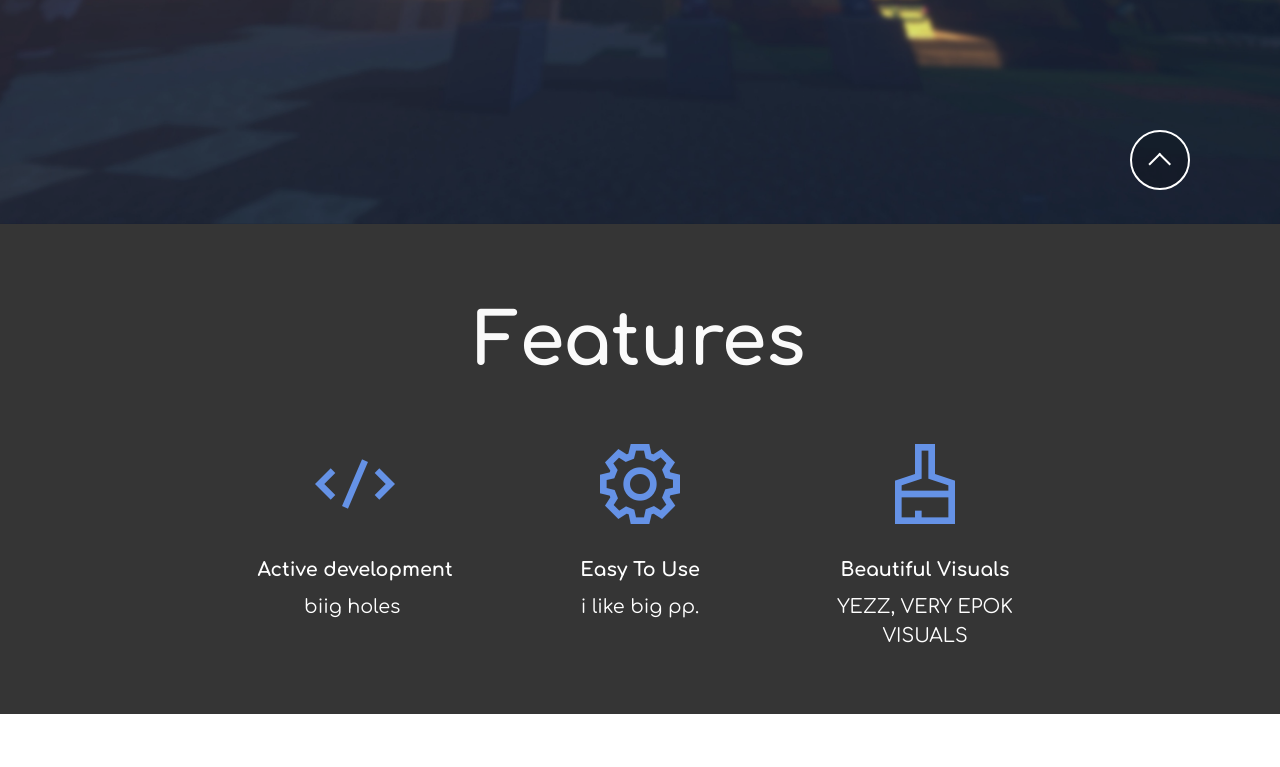
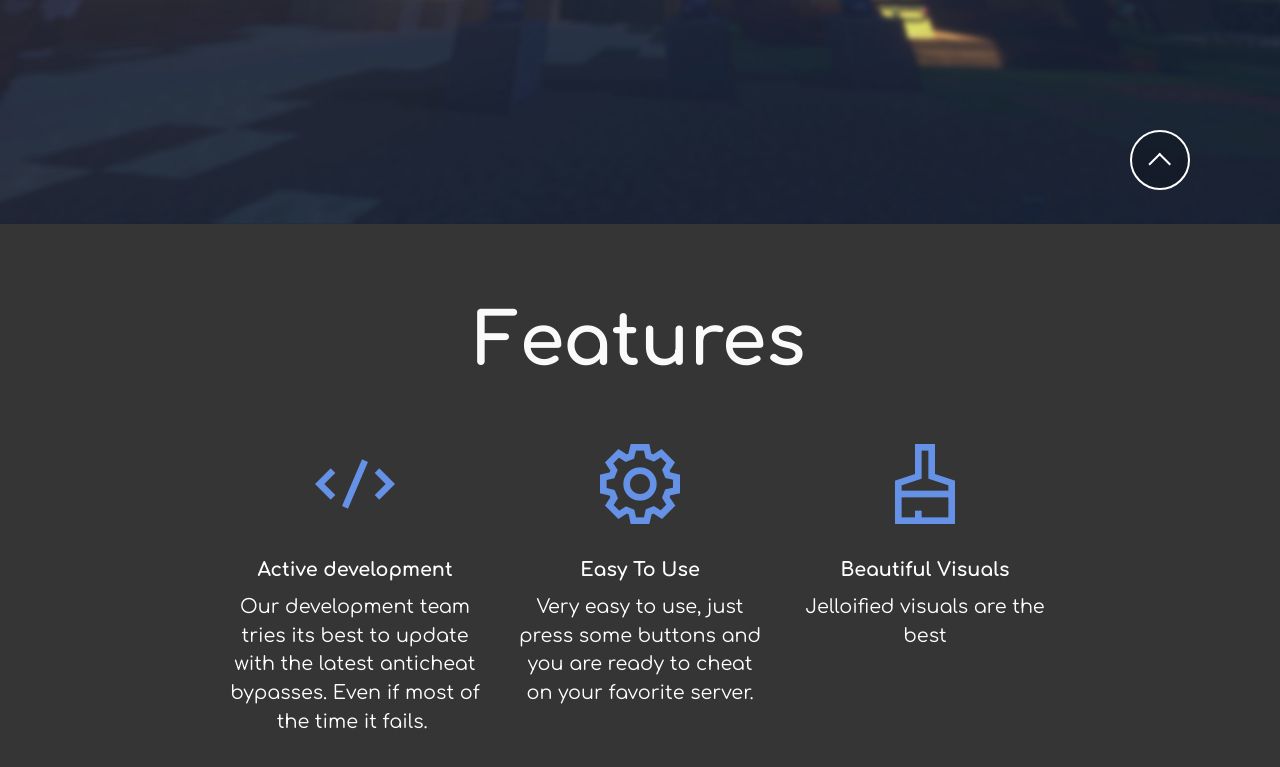
Before and after one commit to JelloSigma/Client, a plain HTML site: page index.html in a window 1280 px wide. Shown: the part 576-1343 px from the top of the page. Before the commit the page ends 1290 px from the top, so only its background shows below. Drawn offline with Linux system fonts and the light colour scheme; files that its build step writes are made by us from their sources; a script that the page names is missing; files whose address does not match are found by name.

Commit message:
Update index.html

```diff
--- a/index.html
+++ b/index.html
@@ -110,7 +110,7 @@
                             <span class="mbr-iconfont mobi-mbri-code mobi-mbri"></span>
                         </div>
                         <h5 class="card-title mbr-fonts-style display-7"><strong>Active development</strong></h5>
-                        <p class="card-text mbr-fonts-style display-7">biig holes&nbsp;</p>
+                        <p class="card-text mbr-fonts-style display-7">Our development team tries its best to update with the latest anticheat bypasses. Even if most of the time it fails.&nbsp;</p>
                     </div>
                 </div>
             </div>
@@ -121,7 +121,7 @@
                             <span class="mbr-iconfont mobi-mbri-setting mobi-mbri"></span>
                         </div>
                         <h5 class="card-title mbr-fonts-style display-7"><strong>Easy To Use</strong></h5>
-                        <p class="card-text mbr-fonts-style display-7">i like big pp.</p>
+                        <p class="card-text mbr-fonts-style display-7">Very easy to use, just press some buttons and you are ready to cheat on your favorite server.</p>
                     </div>
                 </div>
             </div>
@@ -132,7 +132,7 @@
                             <span class="mbr-iconfont mobi-mbri-website-theme-2 mobi-mbri"></span>
                         </div>
                         <h5 class="card-title mbr-fonts-style display-7"><strong>Beautiful&nbsp;Visuals</strong></h5>
-                        <p class="card-text mbr-fonts-style display-7">YEZZ, VERY EPOK VISUALS</p>
+                        <p class="card-text mbr-fonts-style display-7">Jelloified visuals are the best</p>
                     </div>
                 </div>
             </div>
```
